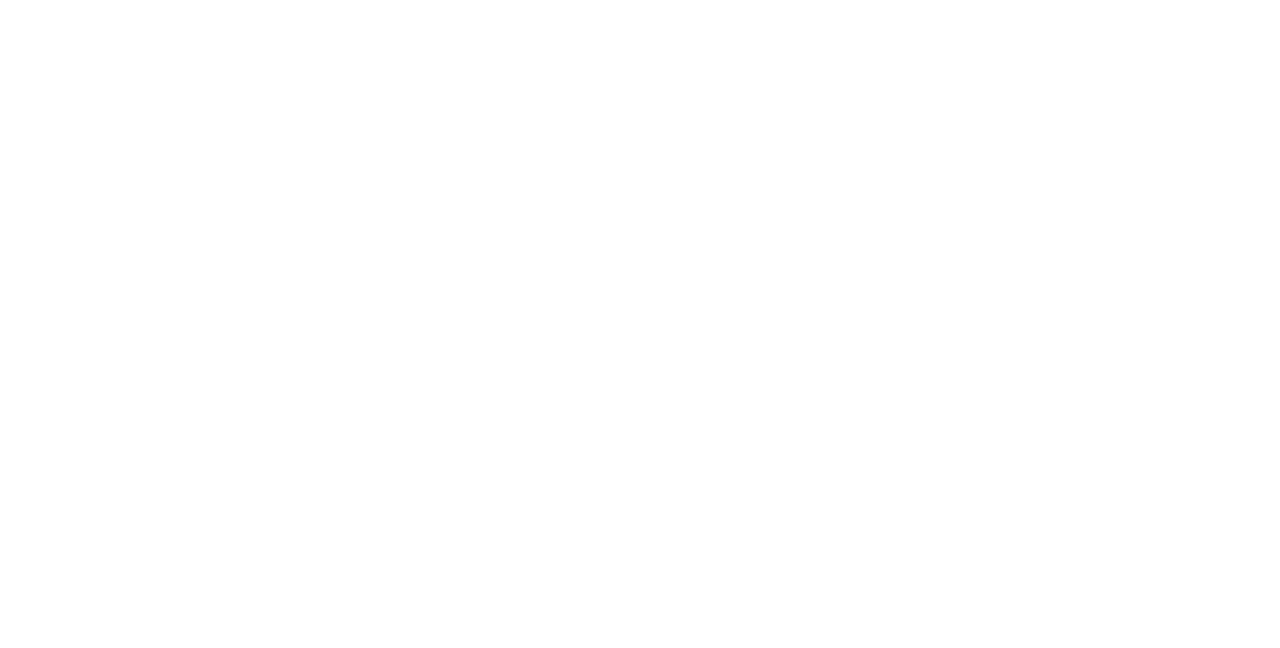
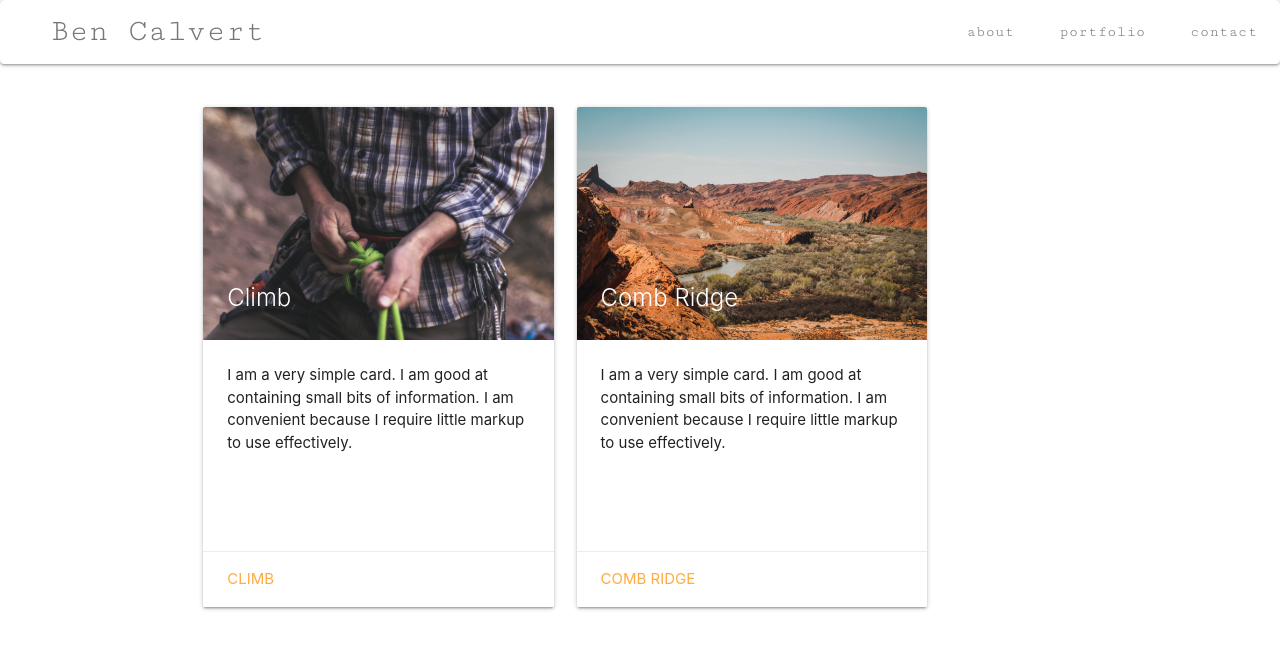
Before and after one commit to BenHCalvert/Portfolio, a plain HTML site: page portfolio.html in a window 1280 px wide. Drawn offline with nearby package versions, Linux system fonts and the light colour scheme; a web font is replaced by a local one.

Commit message:
added cards to portfolio page

```diff
--- a/contact.html
+++ b/contact.html
@@ -0,0 +1,52 @@
+<!DOCTYPE html>
+<html>
+
+<head>
+    <!--Import Google Icon Font-->
+    <link href="https://fonts.googleapis.com/icon?family=Material+Icons" rel="stylesheet">
+    <!-- Google Fonts -->
+    <link href="https://fonts.googleapis.com/css?family=Chivo:300,400|Cutive+Mono&display=swap" rel="stylesheet">
+    <!--Import materialize.css-->
+    <link type="text/css" rel="stylesheet" href="materialize/css/materialize.css"  media="screen,projection"/>
+    <!-- external stylesheet -->
+    <link rel="stylesheet" rel="stylesheet" href="assets/styles.css">
+    <!--Let browser know website is optimized for mobile-->
+    <meta name="viewport" content="width=device-width, initial-scale=1.0"/>
+    <title>Ben Calvert</title>
+</head>
+
+<body>
+
+
+    <!-- navbar -->
+    <!-- fixes navbar to top of page -->
+    <div class="navbarspace">
+        <div class="navbar-fixed">
+            <nav>
+                <div class="nav-wrapper white no-shadows">
+                    <a href="index.html" class="brand-logo mainLogo black-text">Ben Calvert</a>
+                    <!-- helper class, only hides links on mobile -->
+                    <a href="#" data-target="mobile-demo" class="sidenav-trigger"><i class="material-icons">menu</i></a>
+                    <ul class="right hide-on-med-and-down black-text" >
+                        <li><a href="index.html">about</a></li>
+                        <li><a href="portfolio.html">portfolio</a></li>
+                        <li><a href="contact.html">contact</a></li>
+                    </ul>
+                </div>
+            </nav>
+        </div>
+    </div>
+
+    <!-- Use bkgrnd to create space between the navbar and the body -->
+    <div class="row" id="subnav"></div>
+
+    <!-- insert contact form here -->
+
+    <!-- Jquery -->
+    <script src="https://code.jquery.com/jquery-3.4.1.js" integrity="sha256-WpOohJOqMqqyKL9FccASB9O0KwACQJpFTUBLTYOVvVU="crossorigin="anonymous"></script>
+    <!--Materialize JS-->
+    <script type="text/javascript" src="materialize/js/materialize.js"></script>
+    <!-- external JS file -->
+    <script src="assets/scripts.js"></script>
+</body>
+</html>
--- a/portfolio.html
+++ b/portfolio.html
@@ -0,0 +1,87 @@
+<!DOCTYPE html>
+<html>
+
+<head>
+    <!--Import Google Icon Font-->
+    <link href="https://fonts.googleapis.com/icon?family=Material+Icons" rel="stylesheet">
+    <!-- Google Fonts -->
+    <link href="https://fonts.googleapis.com/css?family=Chivo:300,400|Cutive+Mono&display=swap" rel="stylesheet">
+    <!--Import materialize.css-->
+    <link type="text/css" rel="stylesheet" href="materialize/css/materialize.css"  media="screen,projection"/>
+    <!-- external stylesheet -->
+    <link rel="stylesheet" rel="stylesheet" href="assets/styles.css">
+    <!--Let browser know website is optimized for mobile-->
+    <meta name="viewport" content="width=device-width, initial-scale=1.0"/>
+    <title>Ben Calvert</title>
+</head>
+
+<body>
+
+
+    <!-- navbar -->
+    <!-- fixes navbar to top of page -->
+    <div class="navbarspace">
+        <div class="navbar-fixed">
+            <nav>
+                <div class="nav-wrapper white no-shadows">
+                    <a href="index.html" class="brand-logo mainLogo black-text">Ben Calvert</a>
+                    <!-- helper class, only hides links on mobile -->
+                    <a href="#" data-target="mobile-demo" class="sidenav-trigger"><i class="material-icons">menu</i></a>
+                    <ul class="right hide-on-med-and-down black-text" >
+                        <li><a href="index.html">about</a></li>
+                        <li><a href="portfolio.html">portfolio</a></li>
+                        <li><a href="contact.html">contact</a></li>
+                    </ul>
+                </div>
+            </nav>
+        </div>
+    </div>
+
+    <!-- Use bkgrnd to create space between the navbar and the body -->
+    <div class="row" id="subnav"></div>
+
+    <!-- insert portfolio links here -->
+    <div class="container">
+        <div class="row">
+                <div class="col s12 m5">
+                  <div class="card large">
+                    <div class="card-image">
+                      <img src="assets/images/Climb.jpg">
+                      <span class="card-title">Climb</span>
+                    </div>
+                    <div class="card-content">
+                      <p>I am a very simple card. I am good at containing small bits of information.
+                      I am convenient because I require little markup to use effectively.</p>
+                    </div>
+                    <div class="card-action">
+                      <a href="#">Climb</a>
+                    </div>
+                  </div>
+                </div>
+                <div class="col s12 m5">
+                        <div class="card large">
+                          <div class="card-image">
+                            <img src="assets/images/Comb_Ridge.jpg">
+                            <span class="card-title">Comb Ridge</span>
+                          </div>
+                          <div class="card-content">
+                            <p>I am a very simple card. I am good at containing small bits of information.
+                            I am convenient because I require little markup to use effectively.</p>
+                          </div>
+                          <div class="card-action">
+                            <a href="#">Comb Ridge</a>
+                          </div>
+                        </div>
+                      </div>
+              </div>
+    </div>
+
+
+    <!-- Jquery -->
+    <script src="https://code.jquery.com/jquery-3.4.1.js" integrity="sha256-WpOohJOqMqqyKL9FccASB9O0KwACQJpFTUBLTYOVvVU="crossorigin="anonymous"></script>
+    <!--Materialize JS-->
+    <script type="text/javascript" src="materialize/js/materialize.js"></script>
+    <!-- external JS file -->
+    <script src="assets/scripts.js"></script>
+</body>
+</html>
```
Also changed, not shown: index.html (+1 -1 lines), assets/images/github3.2.png (added), assets/images/hike&din_Mobile.png (added), assets/images/hikeDinner3.2.png (added), assets/images/portfolio.PNG (added), assets/images/pwgen3.2.png (added).
